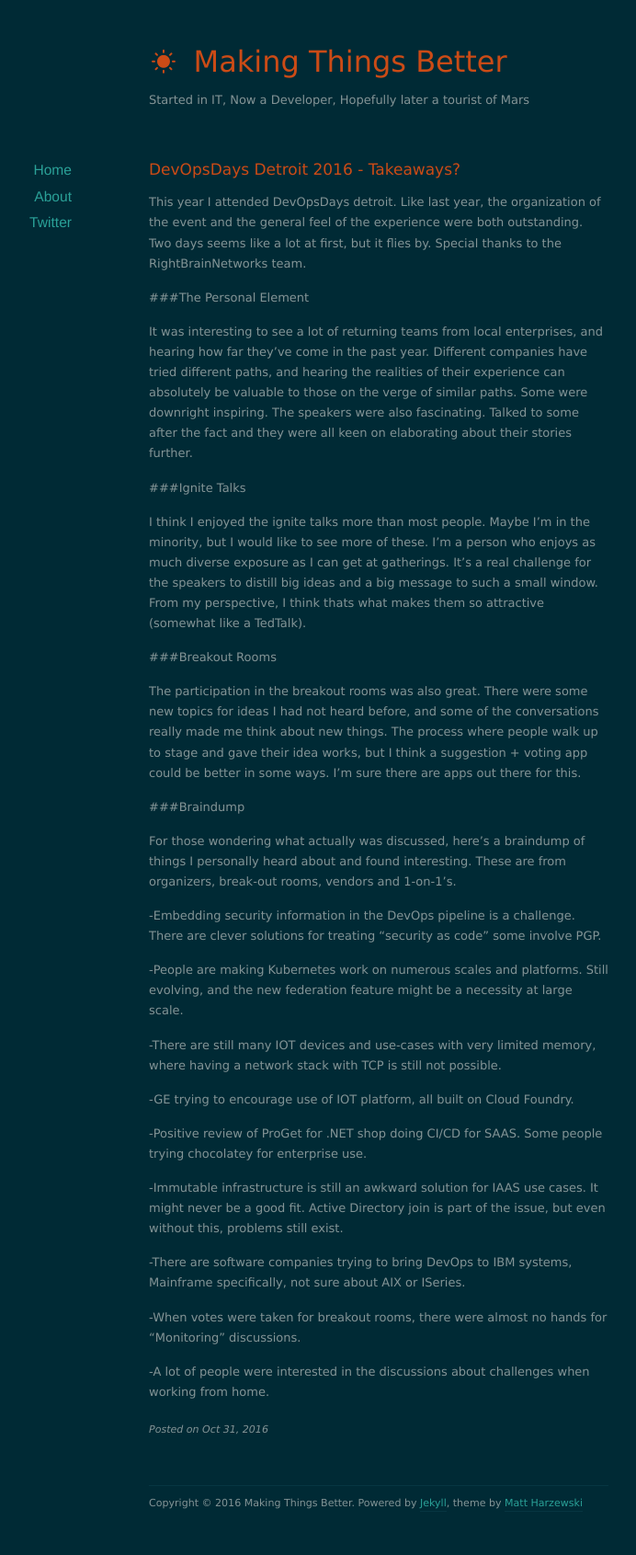
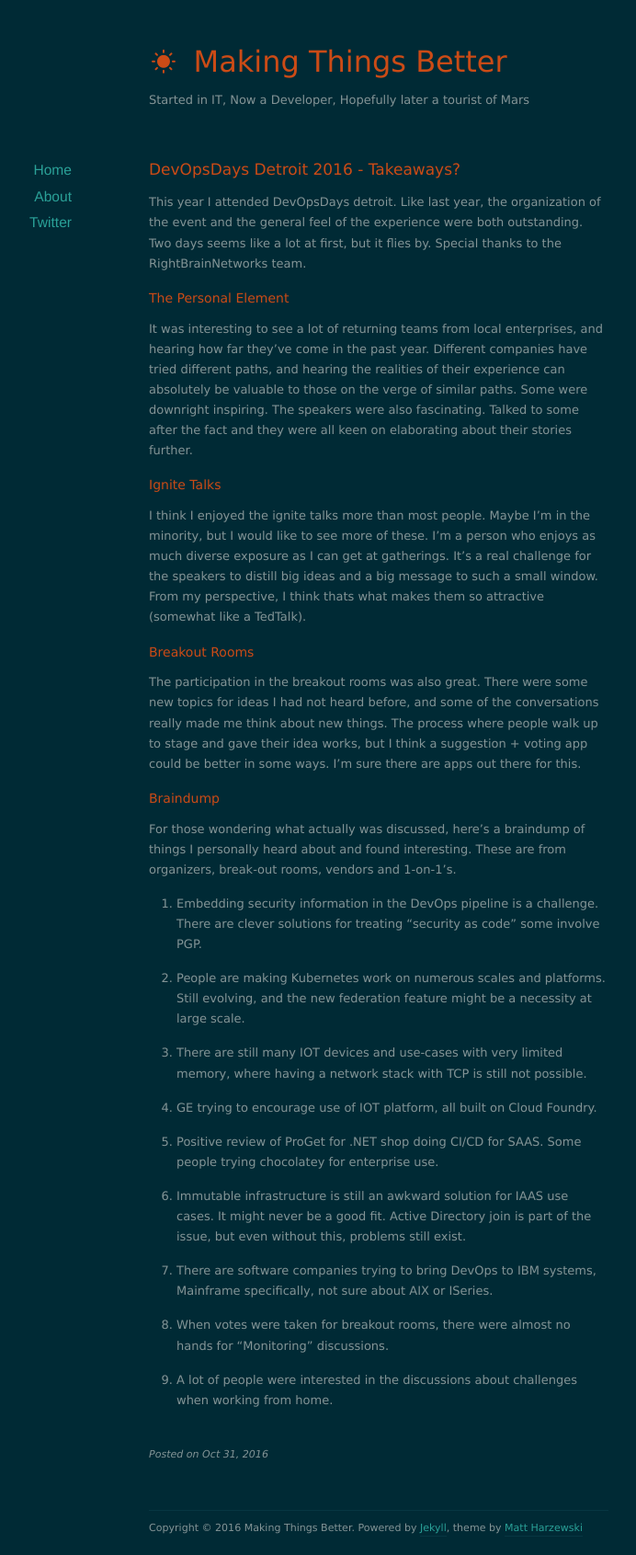
Before and after one commit to solvingJ/blog, a Jekyll site: the page built from _posts/2016-10-31-DevOpsDays-Detroit-Takeaways.md, in a window 1280 px wide. Shown: the whole page at 92% size, without its empty margins (228-920 px from the left). Built offline with Jekyll 4.4.1, drawn with Linux system fonts in a browser that asks for light colours; nearby versions of some CDN libraries; before the commit the page ends 1664 px from its top, so only the background shows below that.

Commit message:
adjust devops post

```diff
--- a/_posts/2016-10-31-DevOpsDays-Detroit-Takeaways.md
+++ b/_posts/2016-10-31-DevOpsDays-Detroit-Takeaways.md
@@ -5,36 +5,36 @@
 ---
 This year I attended DevOpsDays detroit.  Like last year, the organization of the event and the general feel of the experience were both outstanding. Two days seems like a lot at first, but it flies by.  Special thanks to the RightBrainNetworks team.
 
-###The Personal Element
+### The Personal Element
 
 It was interesting to see a lot of returning teams from local enterprises, and hearing how far they've come in the past year. Different companies have tried different paths, and hearing the realities of their experience can absolutely be valuable to those on the verge of similar paths. Some were downright inspiring.   The speakers were also fascinating. Talked to some after the fact and they were all keen on elaborating about their stories further.
 
-###Ignite Talks
+### Ignite Talks
 
 I think I enjoyed the ignite talks more than most people. Maybe I'm in the minority, but I would like to see more of these.  I'm a person who enjoys as much diverse exposure as I can get at gatherings.  It's a real challenge for the speakers to distill big ideas and a big message to such a small window. From my perspective, I think thats what makes them so attractive (somewhat like a TedTalk).
 
-###Breakout Rooms
+### Breakout Rooms
 
 The participation in the breakout rooms was also great. There were some new topics for ideas I had not heard before, and some of the conversations really made me think about new things. The process where people walk up to stage and gave their idea works, but I think a suggestion + voting app could be better in some ways.  I'm sure there are apps out there for this.
 
-###Braindump
+### Braindump
 
 For those wondering what actually was discussed, here's a braindump of things I personally heard about and found interesting. These are from organizers, break-out rooms, vendors and 1-on-1's.
 
--Embedding security information in the DevOps pipeline is a challenge. There are clever solutions for treating "security as code" some involve PGP.
+* Embedding security information in the DevOps pipeline is a challenge. There are clever solutions for treating "security as code" some involve PGP.
 
--People are making Kubernetes work on numerous scales and platforms.  Still evolving, and the new federation feature might be a necessity at large scale.
+* People are making Kubernetes work on numerous scales and platforms.  Still evolving, and the new federation feature might be a necessity at large scale.
 
--There are still many IOT devices and use-cases with very limited memory, where having a network stack with TCP is still not possible.
+* There are still many IOT devices and use-cases with very limited memory, where having a network stack with TCP is still not possible.
 
--GE trying to encourage use of IOT platform, all built on Cloud Foundry.
+* GE trying to encourage use of IOT platform, all built on Cloud Foundry.
 
--Positive review of ProGet for .NET shop doing CI/CD for SAAS. Some people trying chocolatey for enterprise use.
+* Positive review of ProGet for .NET shop doing CI/CD for SAAS. Some people trying chocolatey for enterprise use.
 
--Immutable infrastructure is still an awkward solution for IAAS use cases. It might never be a good fit. Active Directory join is part of the issue, but even without this, problems still exist.
+* Immutable infrastructure is still an awkward solution for IAAS use cases. It might never be a good fit. Active Directory join is part of the issue, but even without this, problems still exist.
 
--There are software companies trying to bring DevOps to IBM systems, Mainframe specifically, not sure about AIX or ISeries.
+* There are software companies trying to bring DevOps to IBM systems, Mainframe specifically, not sure about AIX or ISeries.
 
--When votes were taken for breakout rooms, there were almost no hands for "Monitoring" discussions.
+* When votes were taken for breakout rooms, there were almost no hands for "Monitoring" discussions.
 
--A lot of people were interested in the discussions about challenges when working from home.
+* A lot of people were interested in the discussions about challenges when working from home.
```
